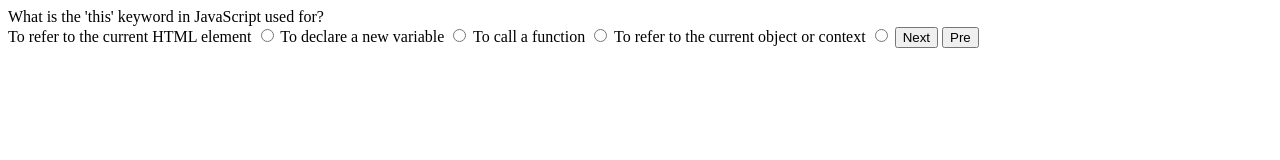
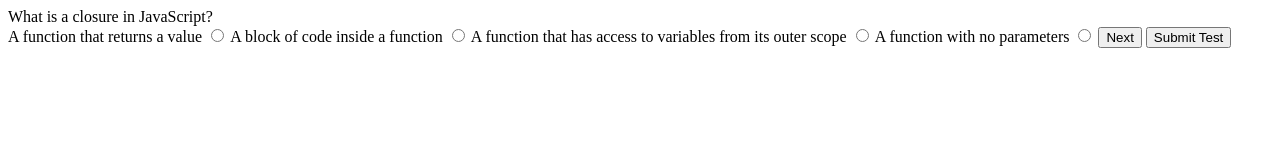
Before and after one commit to divyesh2123/test-8batch-javascript-week1, a plain HTML site: page quizdata.html in a window 1280 px wide. Both pictures are taken after a click on the button "Next". Drawn offline with Linux system fonts and the light colour scheme.

Commit message:
this is the changes for the quiz

```diff
--- a/quiz.js
+++ b/quiz.js
@@ -1,3 +1,5 @@
+const selectedanws=[];
+
 const questions= [
     {
       "questionText": "What is a closure in JavaScript?",
@@ -61,10 +63,10 @@ const display = ()=>{
     document.getElementById("question").innerHTML = questions[index].questionText;
 
 
-    document.getElementById("op1").innerHTML = questions[index].options[0];
-    document.getElementById("op2").innerHTML = questions[index].options[1];
-    document.getElementById("op3").innerHTML = questions[index].options[2];
-    document.getElementById("op4").innerHTML = questions[index].options[3];
+    document.getElementById("op1").value = questions[index].options[0];
+    document.getElementById("op2").value = questions[index].options[1];
+    document.getElementById("op3").value = questions[index].options[2];
+    document.getElementById("op4").value = questions[index].options[3];
 
     document.getElementById("l1").innerHTML = questions[index].options[0];
     document.getElementById("l2").innerHTML = questions[index].options[1];
@@ -75,13 +77,49 @@ const display = ()=>{
 
 const next = ()=>{
 
+
+
+
+    selectedanws[index]= document.querySelector('input[name="ans"]:checked').value;
+
+
+   let d =  document.querySelector('input[name="ans"]:checked');
+
+    d.checked = false;
+
     index = index+1;
     display();
 }
-const pre= ()=>{
-    index = index-1;
+// const pre= ()=>{
+//     index = index-1;
 
-    display();
+//     display();
+
+// }
+
+const finalresult = ()=>{
+
+   console.log(selectedanws)
+
+  let d= selectedanws.reduce((pre,value,indexse)=>{
+
+    let findIndex = questions.findIndex((v,index)=>{
+
+      return  indexse ==index && v.correctAnswer ==value;
+
+    })
+
+    if(findIndex >= 0)
+    {
+
+        pre = pre +1;
+    }
+
+    return pre;
+
+   },0);
+
+   console.log(d);
 
 }
 display();
--- a/quizdata.html
+++ b/quizdata.html
@@ -14,17 +14,19 @@
     <br/>
 
     <label id="l1"> </label>
-    <input type="radio"  id="op1" value=""/>
+    <input type="radio"  id="op1" value="" name="ans"/>
 
     <label id="l2"> </label>
-    <input type="radio"  id="op2" value=""/>
+    <input type="radio"  id="op2" value="" name="ans"/>
     <label id="l3"> </label>
-    <input type="radio"  id="op3" value=""/>
+    <input type="radio"  id="op3" value="" name="ans"/>
     <label id="l4"> </label>
-    <input type="radio"  id="op4" value=""/>
+    <input type="radio"  id="op4" value="" name="ans"/>
 
     <button onclick="next()">Next</button>
-    <button onclick="pre()">Pre</button>
+    <!-- <button onclick="pre()">Pre</button> -->
+
+    <input type="button" value="Submit Test"  onclick="finalresult()"/>
 
 
     <script src="quiz.js" ></script>
```
